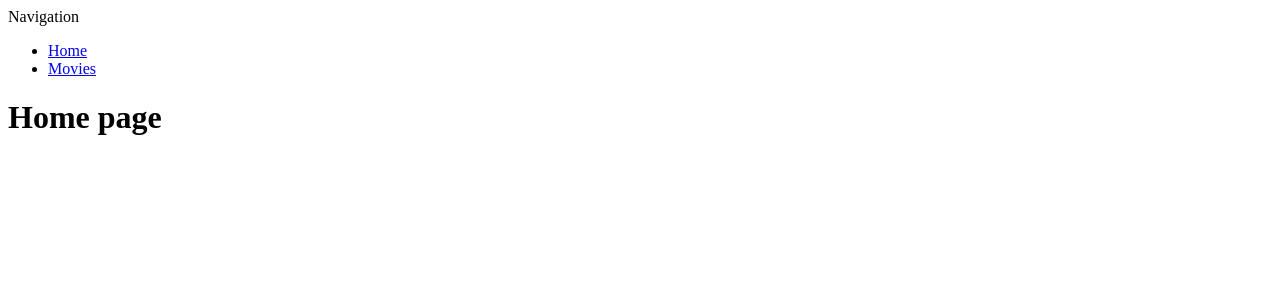
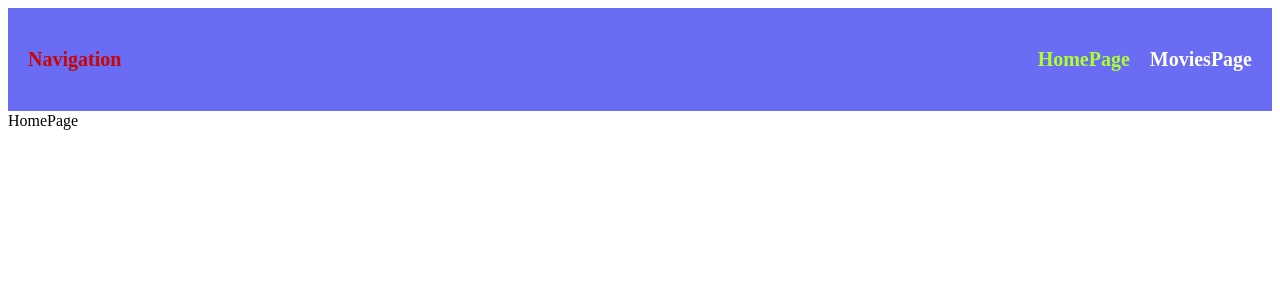
Before and after one commit to AndriyV2504/goit-react-hw-05, a React (Vite) app: page / in a window 1280 px wide. Shown: the top 300 px of the page. Built offline with nearby package versions, Linux system fonts and the light colour scheme.

Commit message:
Link style

```diff
--- a/package.json
+++ b/package.json
@@ -10,6 +10,7 @@
     "preview": "vite preview"
   },
   "dependencies": {
+    "clsx": "^2.1.1",
     "react": "^18.3.1",
     "react-dom": "^18.3.1",
     "react-router-dom": "^6.25.1"
--- a/src/components/App.jsx
+++ b/src/components/App.jsx
@@ -1,13 +1,17 @@
 import { Route, Routes } from "react-router-dom";
 import Navigation from "./Navigation/Navigation";
+import HomePage from "../pages/HomePage/HomePage";
+import MoviesPage from "../pages/MoviesPage/MoviesPage";
+import NotFoundPage from "../pages/NotFoundPage/NotFoundPage";
 
 const App = () => {
   return (
     <div>
       <Navigation />
       <Routes>
-        <Route path="/" element={<h1>Home page</h1>} />
-        <Route path="/movies" element={<h1>Movies</h1>} />
+        <Route path="/" element={<HomePage />} />
+        <Route path="/movies" element={<MoviesPage />} />
+        <Route path="*" element={<NotFoundPage />} />
       </Routes>
     </div>
   );
--- a/src/components/Navigation/Navigation.jsx
+++ b/src/components/Navigation/Navigation.jsx
@@ -1,20 +1,30 @@
-import { Link, NavLink } from "react-router-dom";
+import { NavLink } from "react-router-dom";
+import s from "./Navigation.module.css";
+import clsx from "clsx";
+
+const buildLinkClass = ({ isActive }) => {
+  return clsx(s.link, isActive && s.active);
+};
 
 const Navigation = () => {
   return (
-    <div>
-      <header>Navigation</header>
+    <header className={s.header}>
+      <div>Navigation</div>
       <nav>
-        <ul>
+        <ul className={s.nav}>
           <li>
-            <Link to="/">Home</Link>
+            <NavLink className={buildLinkClass} to="/">
+              HomePage
+            </NavLink>
           </li>
           <li>
-            <Link to="/movies">Movies</Link>
+            <NavLink className={buildLinkClass} to="/movies">
+              MoviesPage
+            </NavLink>
           </li>
         </ul>
       </nav>
-    </div>
+    </header>
   );
 };
 
--- /dev/null
+++ b/src/components/Navigation/Navigation.module.css
@@ -0,0 +1,27 @@
+.header {
+    display: flex;
+    justify-content: space-between;
+    align-items: center;
+    padding: 20px;
+    background-color: rgb(106, 108, 243);
+    color: rgb(200, 6, 6);
+    font-size: 20px;
+    font-weight: 600;
+    border-bottom: 1px solid #ffffff;
+}
+
+.nav {
+    display: flex;
+    gap: 20px;
+    list-style: none;
+}
+
+.link {
+    color: white;
+    font-weight: 600;
+    text-decoration: none;
+}
+
+.active {
+    color: greenyellow;
+}
--- /dev/null
+++ b/src/pages/HomePage/HomePage.jsx
@@ -0,0 +1,5 @@
+const HomePage = () => {
+  return <div>HomePage</div>;
+};
+
+export default HomePage;
--- /dev/null
+++ b/src/pages/MoviesPage/MoviesPage.jsx
@@ -0,0 +1,5 @@
+const MoviesPage = () => {
+  return <div>MoviesPage</div>;
+};
+
+export default MoviesPage;
--- /dev/null
+++ b/src/pages/NotFoundPage/NotFoundPage.jsx
@@ -0,0 +1,5 @@
+const NotFoundPage = () => {
+  return <div>404 - Page Not Found</div>;
+};
+
+export default NotFoundPage;
```
Also changed, not shown: 1 other file (tests, documents, lock files or other folders).
